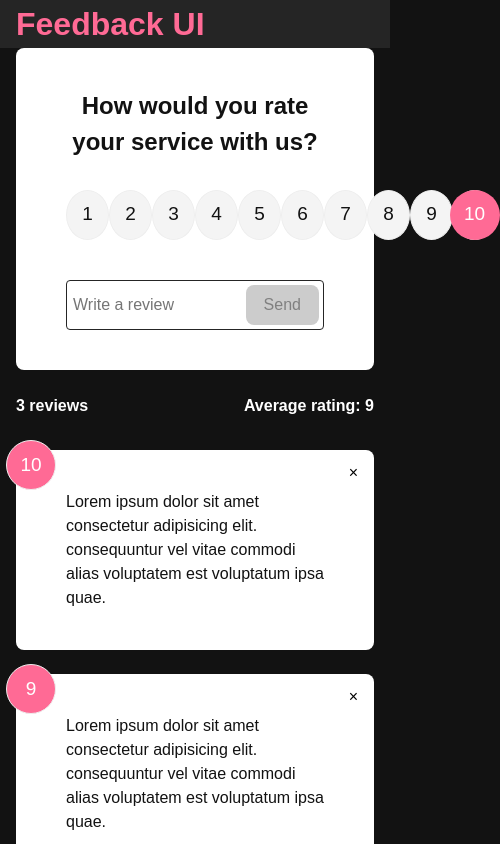
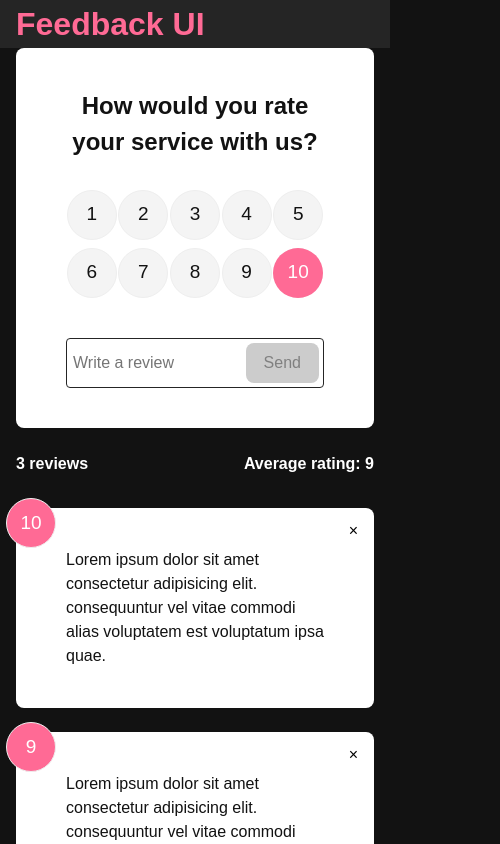
Before and after one commit to uxmoon/feedback-app, a React (Create React App) app: page / in a window 390 px wide. Shown: the top 844 px of the page, 500 px wide, since content can reach past the window. Built offline with nearby package versions, Linux system fonts and the light colour scheme.

Commit message:
Fix rating in mobile device

```diff
--- a/src/index.css
+++ b/src/index.css
@@ -190,6 +190,8 @@ form input[type='text'] {
   display: flex;
   align-items: center;
   justify-content: space-around;
+  flex-wrap: wrap;
+  row-gap: 0.5rem;
   margin: 30px 0 40px;
 }
 
```
